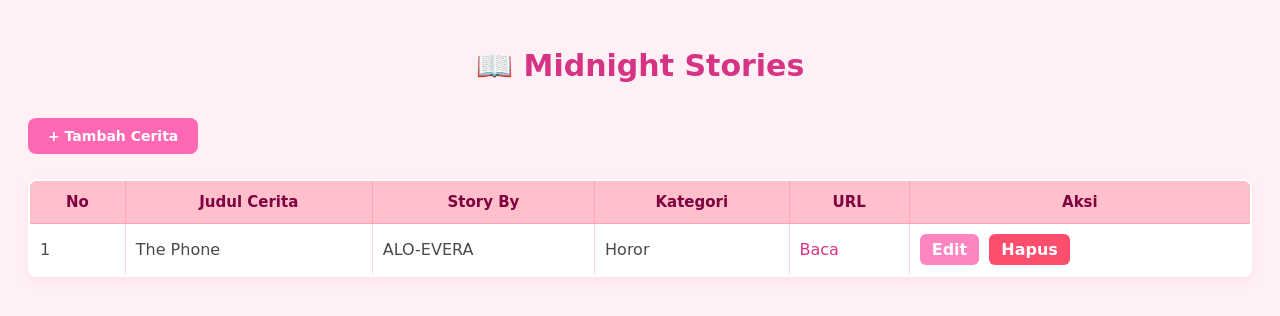
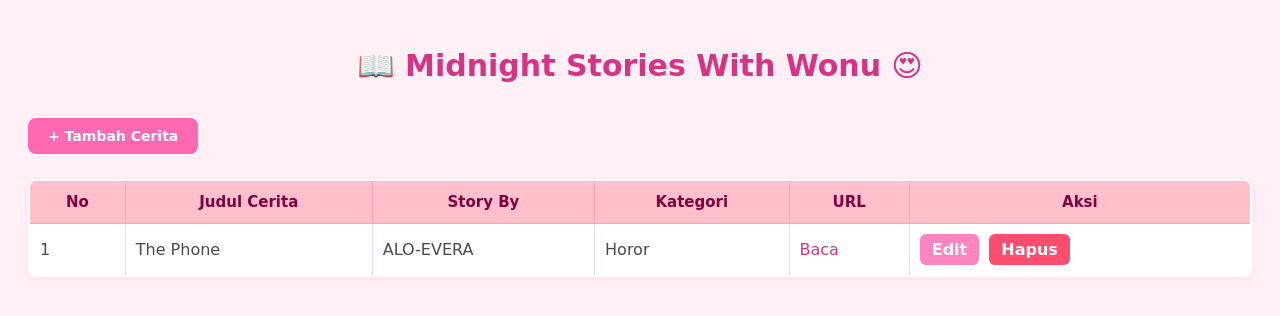
Before and after one commit to DeviHafida/UAS_ASJ_Devi-Hafida-Ariyani_2310817220018, a Flask app: page / in a window 1280 px wide. Shown: the top 316 px of the page. Run offline with Flask 3, Linux system fonts and the light colour scheme; data comes from the database, SQL or seed files in the repository.

Commit message:
Update index.html

```diff
--- a/app/templates/index.html
+++ b/app/templates/index.html
@@ -92,7 +92,7 @@
 </head>
 <body>
 
-    <h1>📖 Midnight Stories</h1>
+    <h1>📖 Midnight Stories With Wonu 😍</h1>
 
     <a href="/tambah" class="tambah-btn">+ Tambah Cerita</a>
     <table>
```
